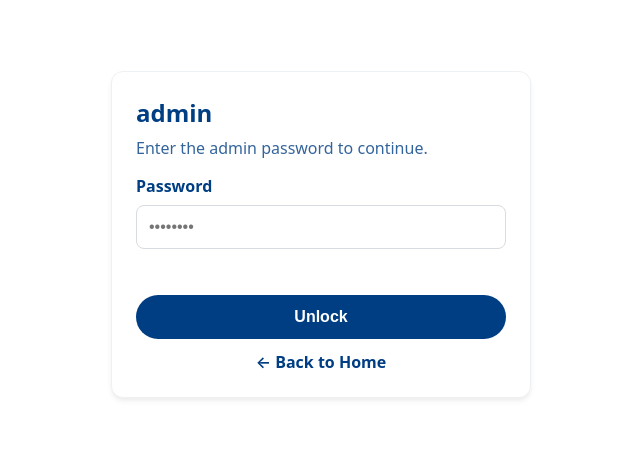
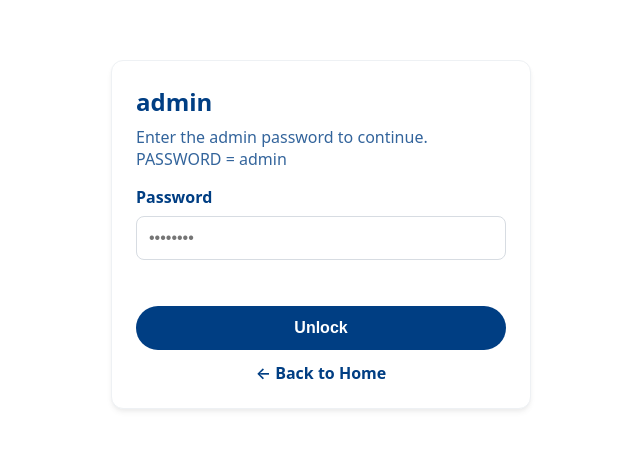
Before and after one commit to rehani1/HooPlannedThisFinal, a React (Vite) app in the folder client/: page /AdminLogin in a window 1280 px wide. Shown: the part 166-616 px from the top of the page, without its empty margins (319-959 px from the left). Built offline with nearby package versions, Linux system fonts and the light colour scheme.

Commit message:
added line that displays the password so we dont forget lol

```diff
--- a/client/src/pages/AdminLogin.jsx
+++ b/client/src/pages/AdminLogin.jsx
@@ -30,7 +30,7 @@ export default function AdminLogin() {
     <div style={page}>
       <div style={card}>
         <h1 style={title}>admin</h1>
-        <p style={sub}>Enter the admin password to continue.</p>
+        <p style={sub}>Enter the admin password to continue. PASSWORD = admin </p>
 
         <form onSubmit={handleSubmit}>
           <label htmlFor="adminPw" style={label}>Password</label>
```
